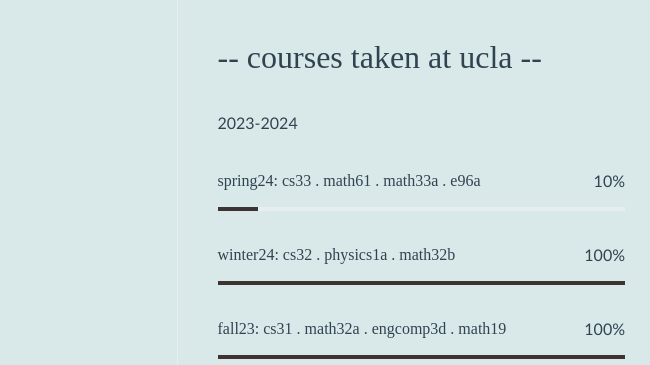
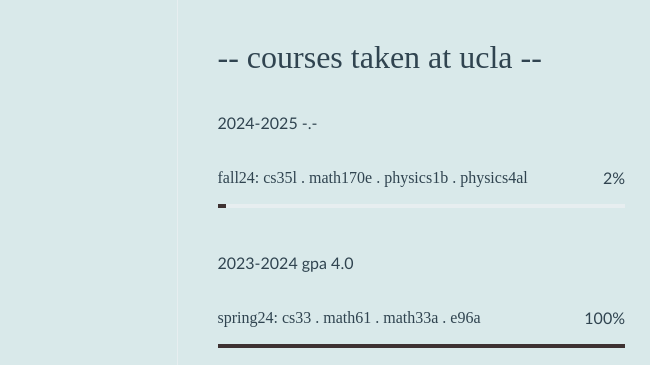
Before and after one commit to sophzh/sophiezhu, a plain HTML site: page index.html in a window 1280 px wide. Both pictures are taken after a click on the button "courses". Shown: the part 1124-1489 px from the top of the page, 0-650 px from the left. Drawn offline with nearby package versions, Linux system fonts and the light colour scheme; grey boxes are pictures that could not be loaded.

Commit message:
minor updates (will cont)

```diff
--- a/index.html
+++ b/index.html
@@ -87,7 +87,7 @@
 
                 </nav>
 
-                <a href="#" class="btn btn:hover">
+                <a href="mailto:sophzh@g.ucla.edu" class="btn btn:hover">
                     <span class="span">send something</span>
 
                     <ion-icon name="arrow-forward-circle" aria-hidden="true"></ion-icon>
@@ -171,7 +171,7 @@
                                     </div>
 
                                     <h3 class="card-title">
-                                        <a href="#">
+                                        <a href="mailto:sophzh@g.ucla.edu">
                                             sophzh@ucla.edu
                                         </a>
                                     </h3>
@@ -291,7 +291,7 @@
                                         </h2>
 
                                         <p class="section-text">
-                                            I'm a first-year student at ucla
+                                            I am a second-year computer science and engineering student at ucla! As someone who has always loved creating, my love for making combined with a fascination with data and technology has translated into my current interests in software engineering and machine learning/artificial intelligence.
                                         </p>
 
                                         <ul class="about-list">
@@ -343,7 +343,25 @@
                                         </h3>
 
                                         <p class="section-text">
-                                            2023-2024
+                                            2024-2025 -.-
+                                        </p>
+
+                                        <ul class="courses-list">
+                                            <li>
+                                                <div class="courses-wrapper">
+                                                    <span class="span">fall24: cs35l . math170e . physics1b . physics4al</span>
+
+                                                    <span class="value">2%</span>
+                                                </div>
+
+                                                <div class="progress-bar">
+                                                    <div class="progress-fill" style="width: 2%"></div>
+                                                </div>
+                                            </li>
+                                        </ul>
+
+                                        <p class="section-text">
+                                            2023-2024 gpa 4.0
                                         </p>
 
                                         <ul class="courses-list">
@@ -352,11 +370,11 @@
                                                 <div class="courses-wrapper">
                                                     <span class="span">spring24: cs33 . math61 . math33a . e96a</span>
 
-                                                    <span class="value">10%</span>
+                                                    <span class="value">100%</span>
                                                 </div>
 
                                                 <div class="progress-bar">
-                                                    <div class="progress-fill" style="width: 10%"></div>
+                                                    <div class="progress-fill" style="width: 100%"></div>
                                                 </div>
                                             </li>
 
--- a/styles.css
+++ b/styles.css
@@ -681,12 +681,16 @@
     display: flex;
     align-items: center;
     justify-content: space-between;
-    margin-block: 30px 12px;
+    margin-block: 27px 12px;
 }
 
 .courses-wrapper .span {
     font-family: var(--fontFamily-baskerville);
     font-weight: var(--weight-medium);
+}
+
+.courses-list {
+    padding-bottom: 10%;
 }
 
 .progress-bar {
```
